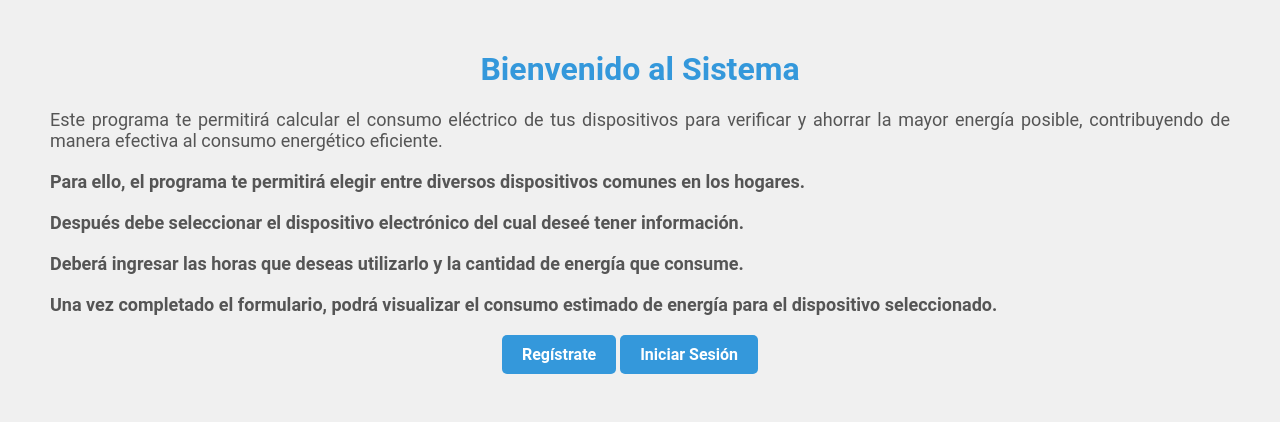
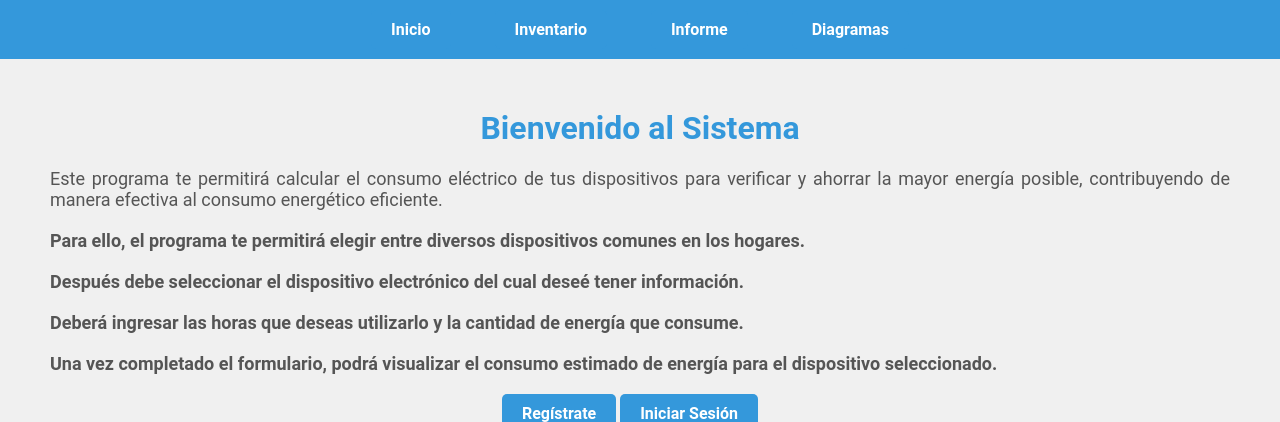
Before and after one commit to Jasiel2023/Analytics, a Django app: template templates/presentacion.html in a window 1280 px wide. Shown: the top 422 px of the page. Run offline with Django 3.2, Linux system fonts and the light colour scheme; the template is opened without the code that fills it, so the values that code supplies are empty.

Commit message:
ImplementacionBotones

```diff
--- a/templates/presentacion.html
+++ b/templates/presentacion.html
@@ -7,6 +7,19 @@
             background-color: #f0f0f0;
             margin: 0;
             padding: 0;
+        }
+
+        .navbar {
+            background-color: #3498db;
+            padding: 10px 0;
+            text-align: center;
+        }
+
+        .navbar a {
+            color: #fff;
+            text-decoration: none;
+            margin: 0 20px;
+            font-size: 16px;
         }
 
         .welcome-container {
@@ -76,7 +89,13 @@
         }
     </style>
 
-    <div class="welcome-container">
+    <div class="navbar">
+        <a href="#" class="btn">Inicio</a>
+        <a href="#" class="btn">Inventario</a>
+        <a href="/GenerarInforme" class="btn">Informe</a>
+        <a href="#" class="btn">Diagramas</a>
+    </div>
+           <div class="welcome-container">
         <h1>Bienvenido al Sistema</h1>
 
         <div class="paragraph">
@@ -99,12 +118,13 @@
             Una vez completado el formulario, podrá visualizar el consumo estimado de energía para el dispositivo seleccionado.
         </div>
 
+
         <nav>
             <ul>
                 {% if user.is_authenticated %}
                     <li>
                         <a href="/cerrarSesion" class="btn">Cerrar Sesión</a>
-                        <a href="/GenerarInforme" class="btn">Ver Informe</a>
+
                     </li>
                 {% else %}
                     <li>
```
Also changed, not shown: db.sqlite3.
